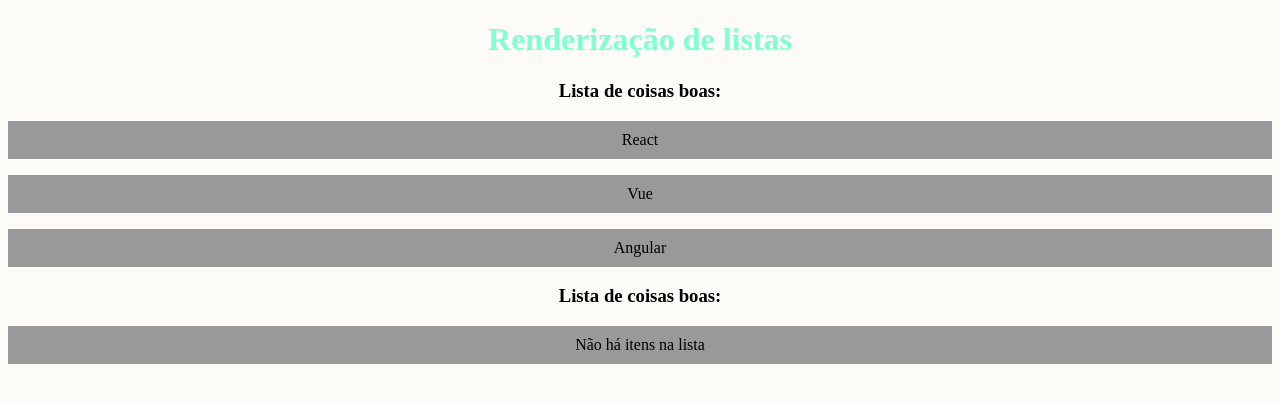
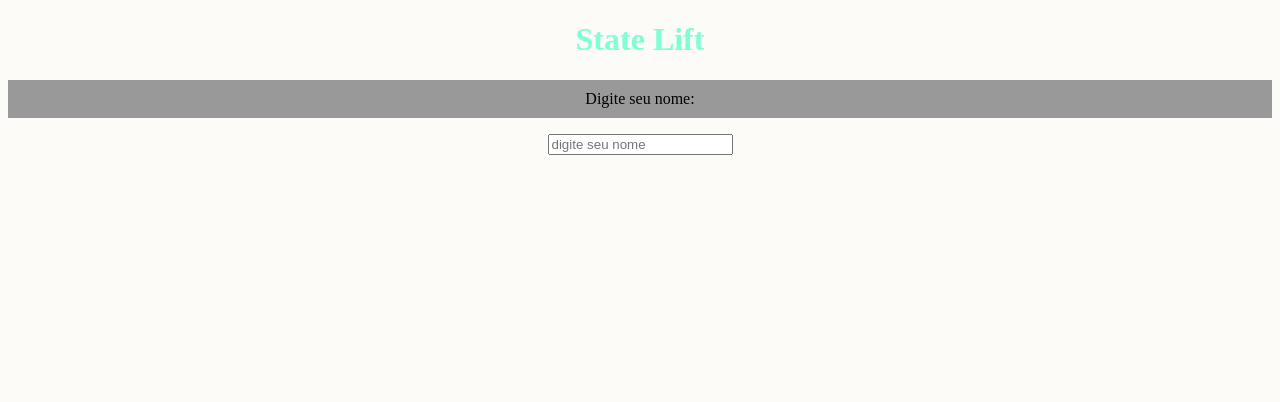
Before and after one commit to igorcamargo1/React-Js, a React (Create React App) app in the folder aula01/meu-projeto/: page / in a window 1280 px wide. Shown: the top 402 px of the page. Built offline with nearby package versions, Linux system fonts and the light colour scheme.

Commit message:
usando o stateLift

```diff
--- a/aula01/meu-projeto/src/App.js
+++ b/aula01/meu-projeto/src/App.js
@@ -1,16 +1,18 @@
+import SeuNome from './components/seuNome/SeuNome';
+import {useState} from 'react'
 import './App.css';
-import OutraLista from './components/outraLista/OutraLista';
+import Saudacao from './components/saudacao/Saudacao';
+
 
 
 function App() {
-
-  const meusItens = ['React', 'Vue', 'Angular']
+  const[nome, setNome] = useState()
 
   return (
     <div className="App">
-      <h1>Renderização de listas</h1>
-      <OutraLista itens={meusItens}/>
-      <OutraLista itens={[]}/>
+      <h1>State Lift</h1>
+      <SeuNome setNome={setNome}/>
+      <Saudacao nome={nome}/>
     </div>
   )
 }
--- /dev/null
+++ b/aula01/meu-projeto/src/components/saudacao/Saudacao.js
@@ -0,0 +1,13 @@
+
+export default function Saudacao({ nome }){
+
+    function gerarSaudacao(algumNome){
+        return `Olá, ${algumNome}, tudo bem?`
+    }
+
+    return(
+        <>
+            {nome &&/*se tiver algo em nome, imprima:*/<p>{gerarSaudacao(nome)}</p>}
+        </>
+    )
+}
--- /dev/null
+++ b/aula01/meu-projeto/src/components/seuNome/SeuNome.js
@@ -0,0 +1,11 @@
+
+export default function SeuNome({setNome}){
+
+    return(
+        <div>
+            <p>Digite seu nome:</p>
+            <input type="text" placeholder="digite seu nome" onChange={(e) => setNome(e.target.value)}/>
+
+        </div>
+    )
+}
```
